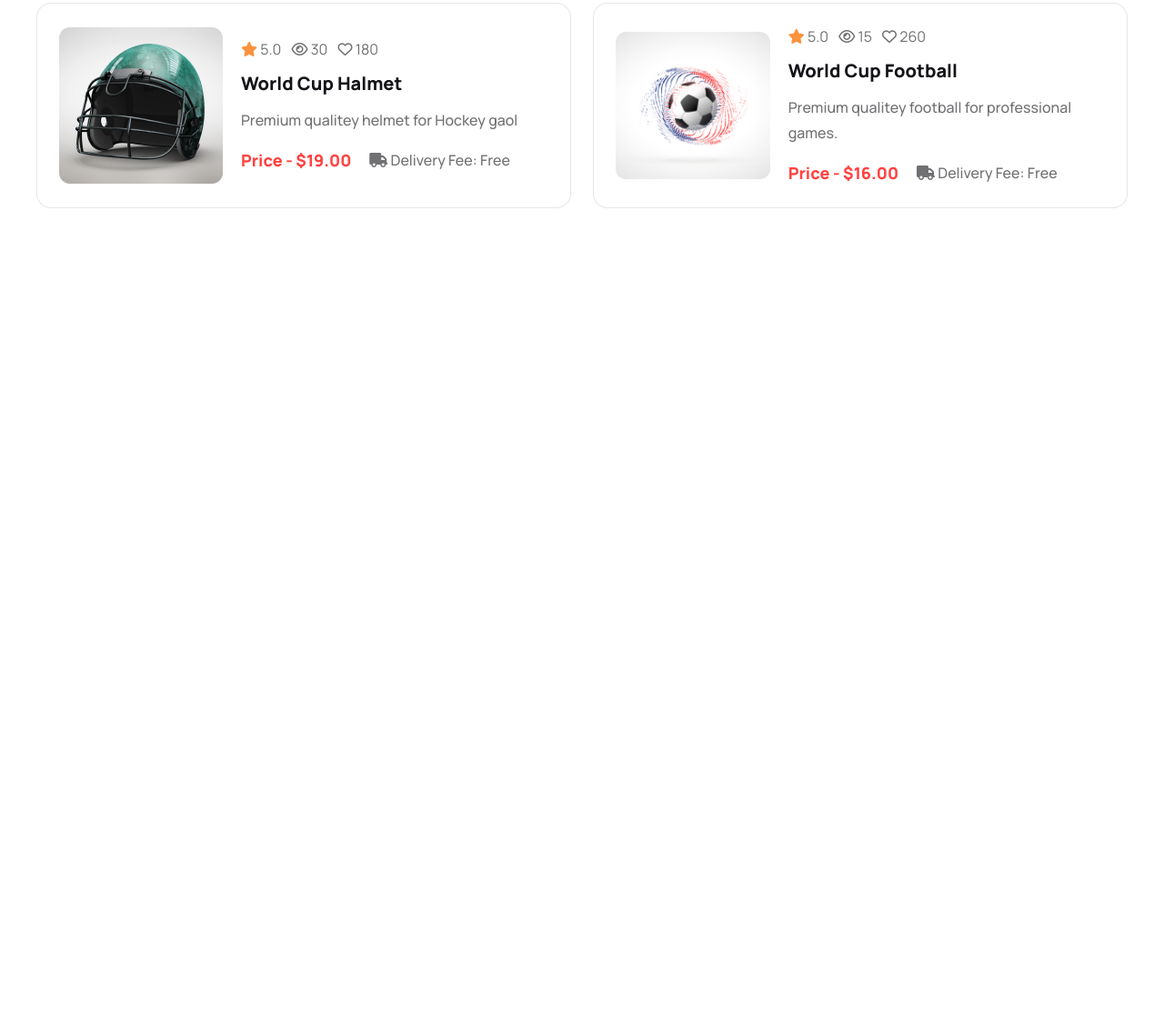
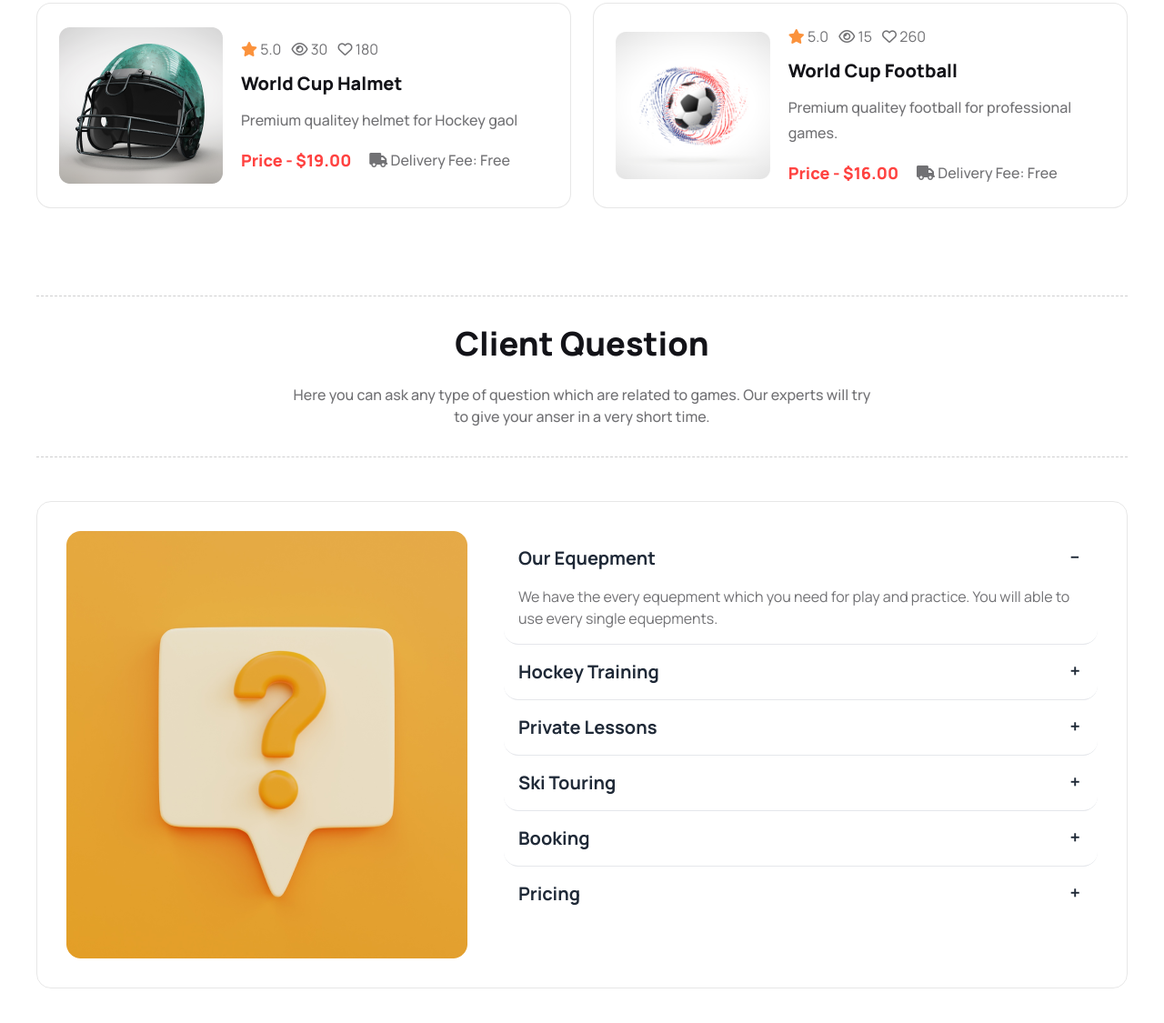
Before and after one commit to Sayem-Bhuiyan/Hockeys-Website, a plain HTML site: page index.html in a window 1280 px wide. Shown: the part 3314-4439 px from the top of the page at 91% size. Before the commit the page ends 3639 px from the top, so only its background shows below. Drawn offline with nearby package versions, Linux system fonts and the light colour scheme.

Commit message:
created the client question section

```diff
--- a/index.html
+++ b/index.html
@@ -488,6 +488,80 @@
             </div>
           </div>
         </section>
+
+        <!-- Client section -->
+        <section class="mb-10 lg:mb-24">
+          <div class="border-y-[1px] p-6 lg:p-8 border-second-border border-dashed mb-6 lg:mb-12 text-center">
+            <h2 class="text-header-primary font-extrabold text-2xl lg:text-4xl mb-3 lg:mb-6">
+                Client Question
+            </h2>
+            <p class="text-description text-sm lg:text-base font-medium leading-7 lg:w-[650px] mx-auto">
+                Here you can ask any type of question which are related to games. Our experts will try to give your anser in a very short time.
+          </div>
+
+          <!-- FAQ section -->
+          <div class="flex flex-col lg:flex-row gap-6 md:gap-10 p-6 lg:p-8 border-[1px] border-border rounded-2xl">
+            <img class="h-[180px] md:h-auto" src="Images/11.png" alt="">
+            <div>
+              <div class="collapse collapse-plus border-b-[1px]">
+                <input type="radio" name="my-accordion-3" checked="checked" />
+                <div class="collapse-title text-xl font-bold">
+                  Our Equepment
+                </div>
+                <div class="collapse-content">
+                  <p class="text-description">We have the every equepment which you need for play and practice. You will able to use every single equepments.</p>
+                </div>
+              </div>
+              <div class="collapse collapse-plus border-b-[1px]">
+                <input type="radio" name="my-accordion-3" />
+                <div class="collapse-title text-xl font-bold">
+                  Hockey Training
+                </div>
+                <div class="collapse-content">
+                  <p class="text-description">We have the expert hockey trainer who will help you to practice and play well.</p>
+                </div>
+              </div>
+              <div class="collapse collapse-plus border-b-[1px]">
+                <input type="radio" name="my-accordion-3" />
+                <div class="collapse-title text-xl font-bold">
+                  Private Lessons
+                </div>
+                <div class="collapse-content">
+                  <p class="text-description">We have a program call private lessons where we give speciall training who are actually weak in games.</p>
+                </div>
+              </div>
+              <div class="collapse collapse-plus border-b-[1px]">
+                <input type="radio" name="my-accordion-3" />
+                <div class="collapse-title text-xl font-bold">
+                  Ski Touring
+                </div>
+                <div class="collapse-content">
+                  <p class="text-description">One of the defining features of ski touring is the use of specialized equipment that allows skiers to ascend slopes as well as descend them. </p>
+                </div>
+              </div>
+              <div class="collapse collapse-plus border-b-[1px]">
+                <input type="radio" name="my-accordion-3" />
+                <div class="collapse-title text-xl font-bold">
+                  Booking
+                </div>
+                <div class="collapse-content">
+                  <p class="text-description">Booking has become an integral part of our modern lifestyle, simplifying the way we secure accommodations, travel arrangements, events, and various services. </p>
+                </div>
+              </div>
+              <div class="collapse collapse-plus ">
+                <input type="radio" name="my-accordion-3" />
+                <div class="collapse-title text-xl font-bold">
+                  Pricing
+                </div>
+                <div class="collapse-content">
+                  <p class="text-description">Market-based pricing, on the other hand, considers the dynamics of supply and demand.</p>
+                </div>
+              </div>
+            </div>
+          </div>
+        </section>
+
+
     </main>
 </body>
 
```
